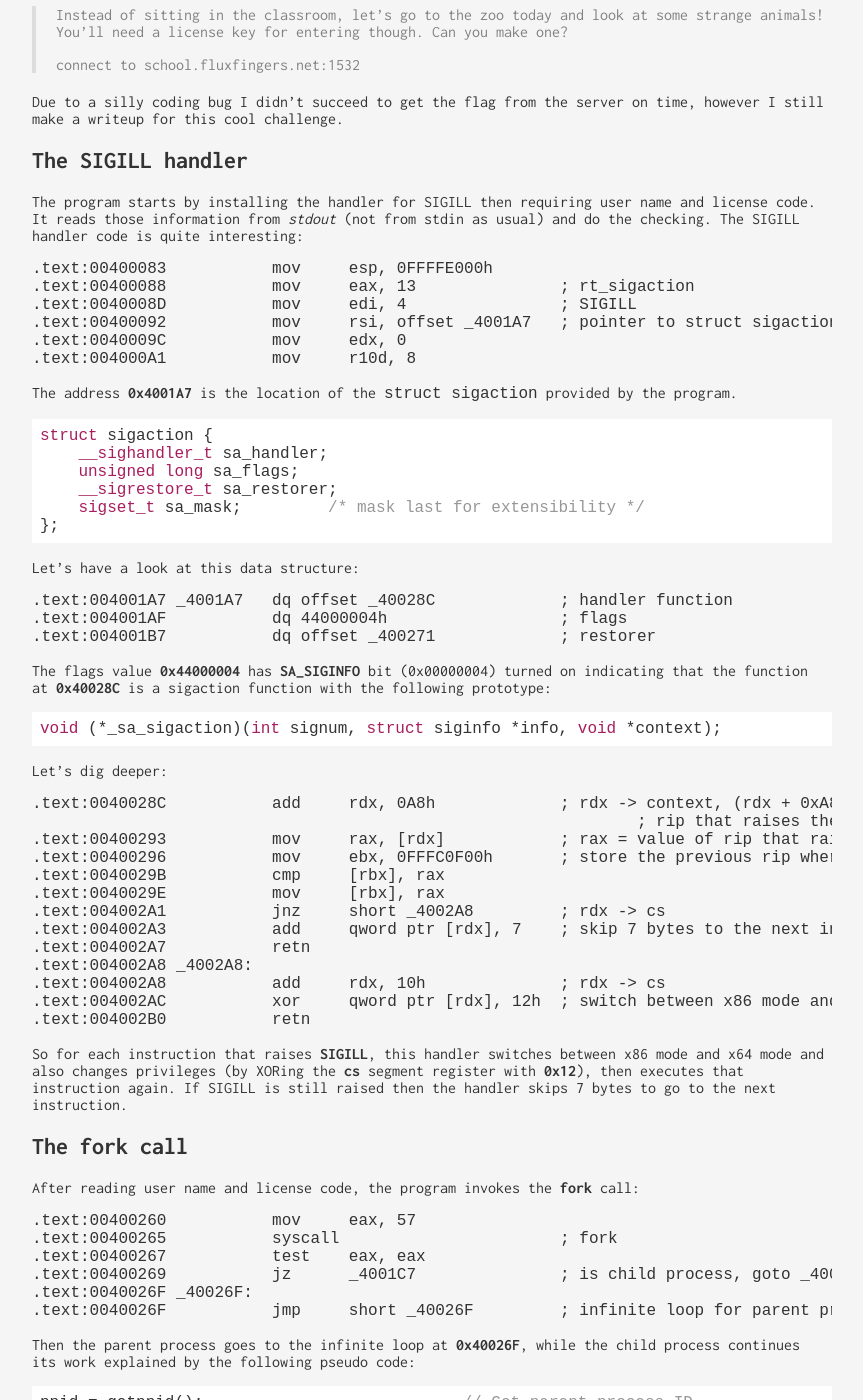
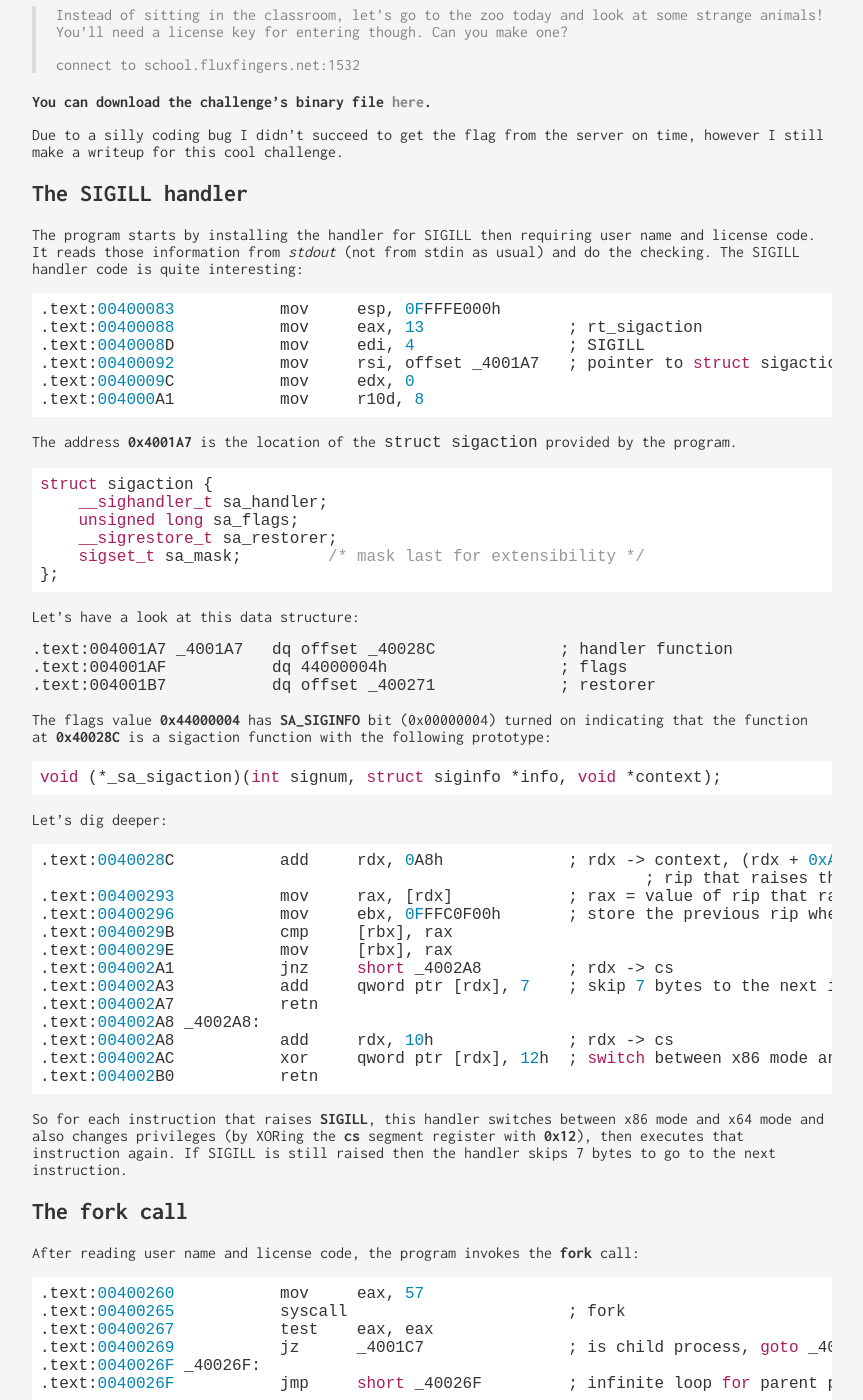
Before and after one commit to duc-le/duc-le.github.io, a Jekyll site: the page built from _posts/2015-10-27-hacklu_2015_zoo.markdown, in a window 1280 px wide and 1400 px high, scrolled down 573 px. Shown: the whole window, without its empty margins (208-1071 px from the left). Built offline with Jekyll 4.4.1, drawn with Linux system fonts in a browser that asks for light colours.

Commit message:
Fixing download links

````diff
--- a/_posts/2015-10-27-hacklu_2015_zoo.markdown
+++ b/_posts/2015-10-27-hacklu_2015_zoo.markdown
@@ -15,13 +15,15 @@ categories: [ctf-writeups]
 >
 > connect to school.fluxfingers.net:1532
 
+**You can download the challenge's binary file [here]({{ site.url }}/downloads/ctf/zoo_e53acc6856a0e20f5d0a479081f18911.tar.gz).**
+
 Due to a silly coding bug I didn't succeed to get the flag from the server on time, however I still make a writeup for this cool challenge.
 
 ## The SIGILL handler ##
 The program starts by installing the handler for SIGILL then requiring user name and license code. It reads those information from *stdout* (not from stdin as usual) and do the checking.
 The SIGILL handler code is quite interesting:
 
-```asm
+```nasm
 .text:00400083           mov     esp, 0FFFFE000h
 .text:00400088           mov     eax, 13               ; rt_sigaction
 .text:0040008D           mov     edi, 4                ; SIGILL
@@ -56,7 +58,8 @@ void (*_sa_sigaction)(int signum, struct siginfo *info, void *context);
 ```
 
 Let's dig deeper:
-```asm
+
+```nasm
 .text:0040028C           add     rdx, 0A8h             ; rdx -> context, (rdx + 0xA8) -> the value of
                                                                ; rip that raises the signal
 .text:00400293           mov     rax, [rdx]            ; rax = value of rip that raises the signal
@@ -76,7 +79,8 @@ So for each instruction that raises **SIGILL**, this handler switches between x8
 
 ## The fork call ##
 After reading user name and license code, the program invokes the **fork** call:
-```gas
+
+```nasm
 .text:00400260           mov     eax, 57
 .text:00400265           syscall                       ; fork
 .text:00400267           test    eax, eax
@@ -228,7 +232,7 @@ We should solve the following equation:
 That's where **z3** comes to play!
 
 ## The license generation code ##
-We use Python and z3 to create our license generation. Here's the [source file]({{site.url}}/downloads/ctf/hacklu_2015_zoo_gen.py)
+We use Python and z3 to create our license generation. Here's the <a href="//github.com/duc-le/duc-le.github.io/blob/master/downloads/ctf/hacklu_2015_zoo_gen.py" target="_blank">source file</a>
 
 Please note that for some names we cannot find the appropriated license code.
 
````
Also changed, not shown: 1 other file.
